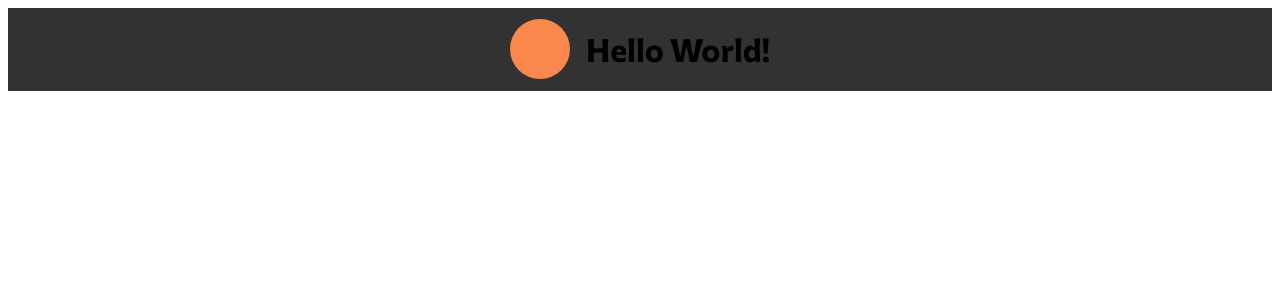
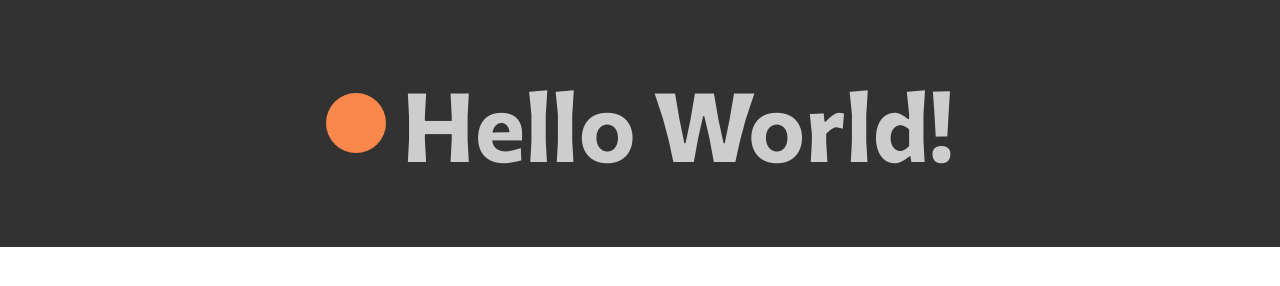
Before and after one commit to neobats/portfolio, a Gatsby site: page / in a window 1280 px wide. Built offline with nearby package versions, Linux system fonts and the light colour scheme; Gatsby itself is replaced by a stand-in of ours.

Commit message:
more font changes

```diff
--- a/src/components/GlobalStyle.tsx
+++ b/src/components/GlobalStyle.tsx
@@ -14,7 +14,11 @@ export const GlobalStyle = createGlobalStyle<{
 
   body {
     font-family: 'Commissioner', Arial, Helvetica, sans-serif;
+    font-size: 16px;
     font-variation-settings: ${props =>
       explodeFontSettings(props.fontVariationSettings)};
+
+    margin: 0;
+    padding: 0;
   }
 `
--- a/src/components/system/Typography.tsx
+++ b/src/components/system/Typography.tsx
@@ -1,16 +1,20 @@
 import * as React from "react"
 import styled from "styled-components"
+import { Color, StyledCSS } from "../../types"
 import { FontVariation } from "../../types/FontVariation"
 import { explodeFontSettings } from "../../utils/explodeFontSettings"
 
 type TextProps = {
   fontVariation: FontVariation
+  color?: Color
+  overrides?: StyledCSS
 }
 
 type TypographyProps = {
   tag: "h1" | "h2" | "h3" | "h4" | "span" | "p" | "em"
   fontVariation?: FontVariation
-  styleOverrides?: React.CSSProperties
+  color?: Color
+  overrides?: StyledCSS
 }
 const fullFlair = {
   FLAR: 100,
@@ -41,30 +45,43 @@ const semiBold = {
 const StyledHOne = styled.h1<TextProps>`
   font-variation-settings: ${props =>
     explodeFontSettings({ ...heading, ...props.fontVariation })};
+  color: ${({ theme, color }) =>
+    theme.colors[color] ?? theme.colors.neutralLight};
+  font-size: 6rem;
+  ${props => props.overrides};
 `
 const StyledHTwo = styled.h2<TextProps>`
   font-variation-settings: ${props =>
     explodeFontSettings({ ...heading, ...props.fontVariation })};
+  font-size: 4.5rem;
+  ${props => props.overrides};
 `
 const StyledHThree = styled.h3<TextProps>`
   font-variation-settings: ${props =>
     explodeFontSettings({ ...heading, ...props.fontVariation })};
+  font-size: 3rem;
+  ${props => props.overrides};
 `
 const StyledHFour = styled.h4<TextProps>`
   font-variation-settings: ${props =>
     explodeFontSettings({ ...heading, ...props.fontVariation })};
+  font-size: 2rem;
+  ${props => props.overrides};
 `
 const StyledP = styled.p<TextProps>`
   font-variation-settings: ${props =>
     explodeFontSettings({ ...body, ...props.fontVariation })};
+  ${props => props.overrides};
 `
 const StyledSpan = styled.span<TextProps>`
   font-variation-settings: ${props =>
     explodeFontSettings({ ...body, ...props.fontVariation })};
+  ${props => props.overrides};
 `
 const StyledEm = styled.em<TextProps>`
   font-variation-settings: ${props =>
     explodeFontSettings({ ...fullSlant, ...props.fontVariation })};
+  ${props => props.overrides};
 `
 
 const typographyMap = {
@@ -80,6 +97,12 @@ const typographyMap = {
 export const Typography: React.FC<TypographyProps> = props => {
   const Component = typographyMap[props.tag]
   return (
-    <Component fontVariation={props.fontVariation}>{props.children}</Component>
+    <Component
+      fontVariation={props.fontVariation}
+      color={props.color ?? "neutralLight"}
+      overrides={props.overrides}
+    >
+      {props.children}
+    </Component>
   )
 }
--- a/src/pages/index.tsx
+++ b/src/pages/index.tsx
@@ -14,7 +14,15 @@ export default function Home() {
     <Base>
       <Center backgroundColor="neutralDark" gap="1rem">
         <StyledDiv></StyledDiv>
-        <Typography tag="h1">Hello World!</Typography>
+        <Typography
+          tag="h1"
+          color="neutralLight"
+          // overrides={css`
+          //   color: ${props => props.theme.colors.neutralLight};
+          // `}
+        >
+          Hello World!
+        </Typography>
       </Center>
     </Base>
   )
--- /dev/null
+++ b/src/types/StyledCSS.ts
@@ -0,0 +1,6 @@
+import {
+  DefaultTheme,
+  FlattenInterpolation,
+  ThemeProps,
+} from "styled-components"
+export type StyledCSS = FlattenInterpolation<ThemeProps<DefaultTheme>>
--- /dev/null
+++ b/src/types/index.ts
@@ -0,0 +1,3 @@
+export * from "./Colors"
+export * from "./FontVariation"
+export * from "./StyledCSS"
--- a/tsconfig.json
+++ b/tsconfig.json
@@ -1,8 +1,5 @@
 {
   "compilerOptions": {
-    "paths": {
-      "*": ["types/*", "*"]
-    },
     "jsx": "react-jsx",
     "noFallthroughCasesInSwitch": true
   }
```
